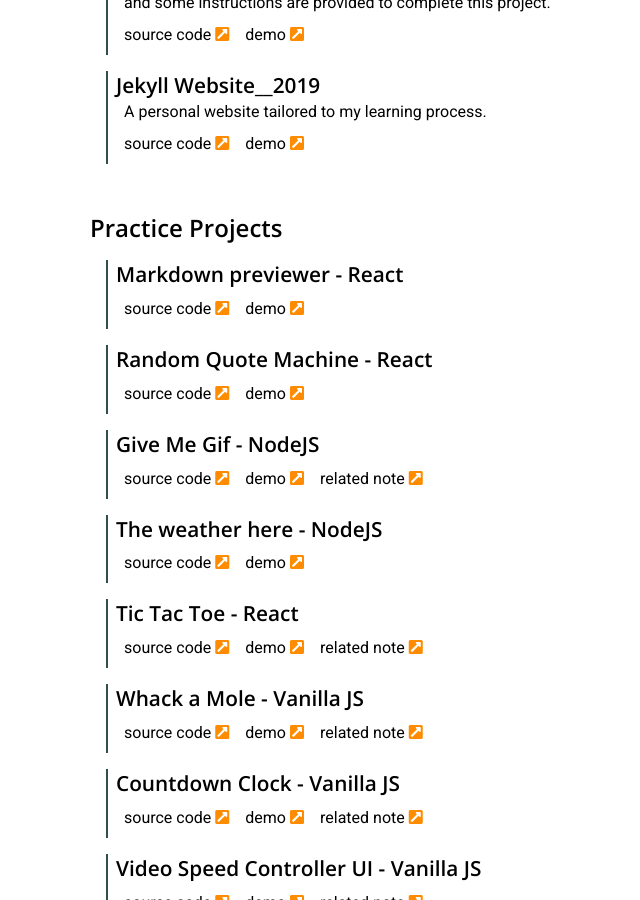
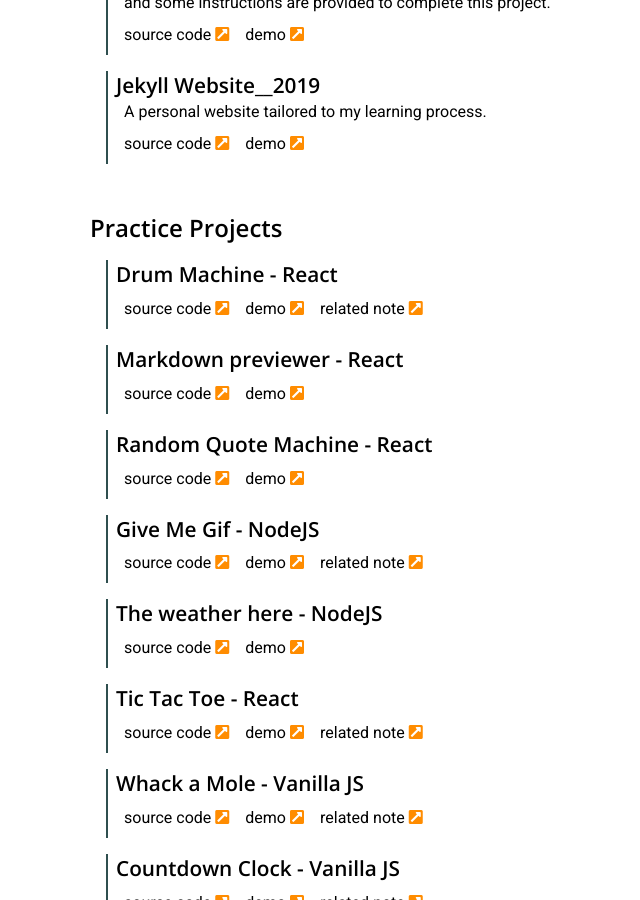
Before and after one commit to ming-yong/archive, a Jekyll site: the page built from projects.html, in a window 1280 px wide and 900 px high, scrolled down 781 px. Shown: the whole window, without its empty margins (225-865 px from the left). Built offline with Jekyll 4.4.1, drawn with Linux system fonts in a browser that asks for light colours; nearby versions of some CDN libraries.

Commit message:
practice project

```diff
--- a/_data/practiceProjects.yml
+++ b/_data/practiceProjects.yml
@@ -1,3 +1,8 @@
+- name: Drum Machine
+  tech: React
+  note: https://ming-yong.github.io/2019/12/31/fcc-drum-machine/
+  demo: https://codepen.io/ming-yong/full/ExaXQjp
+  code: https://codepen.io/ming-yong/pen/ExaXQjp?editors=0010
 - name: Markdown previewer
   tech: React
   note: no
```
